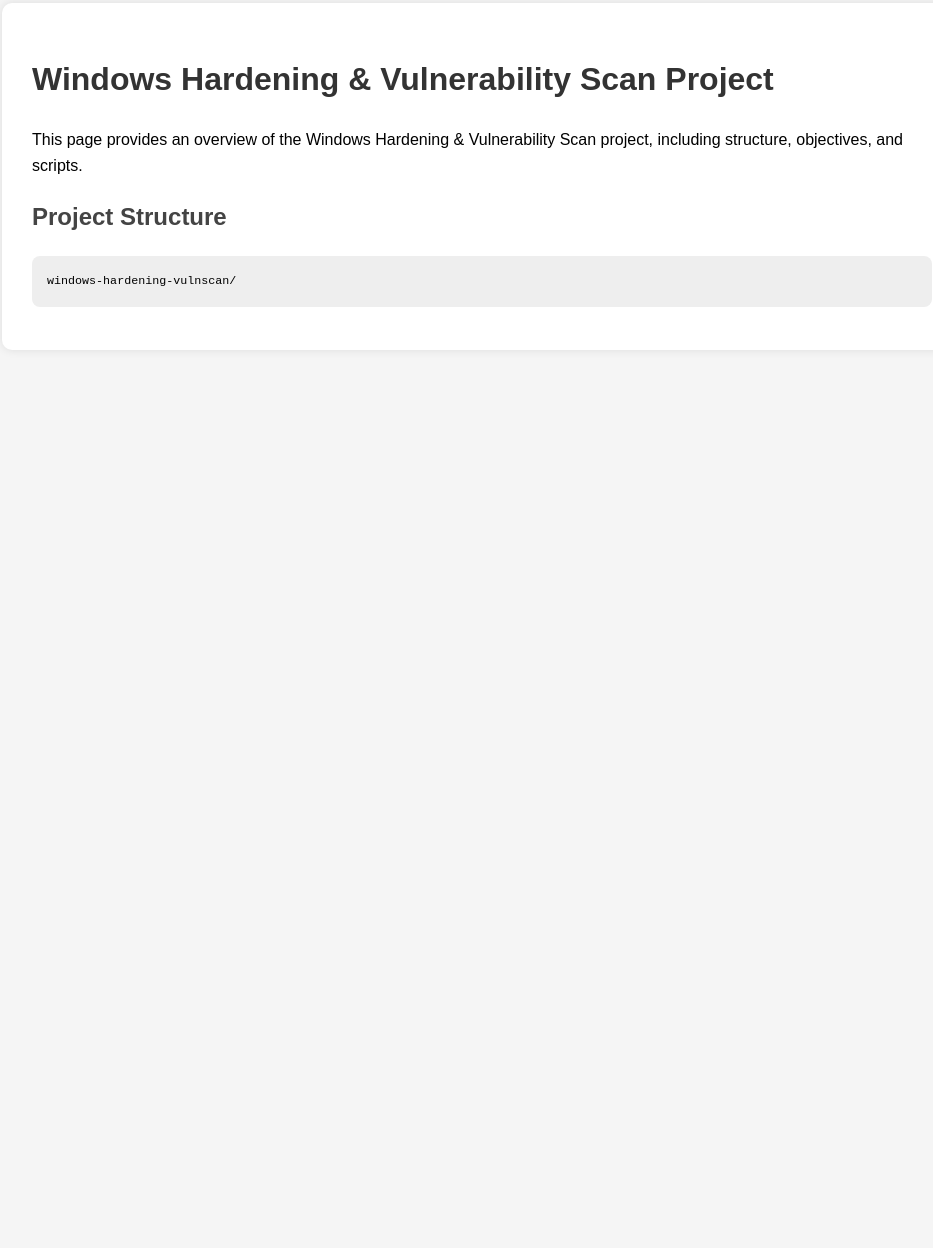
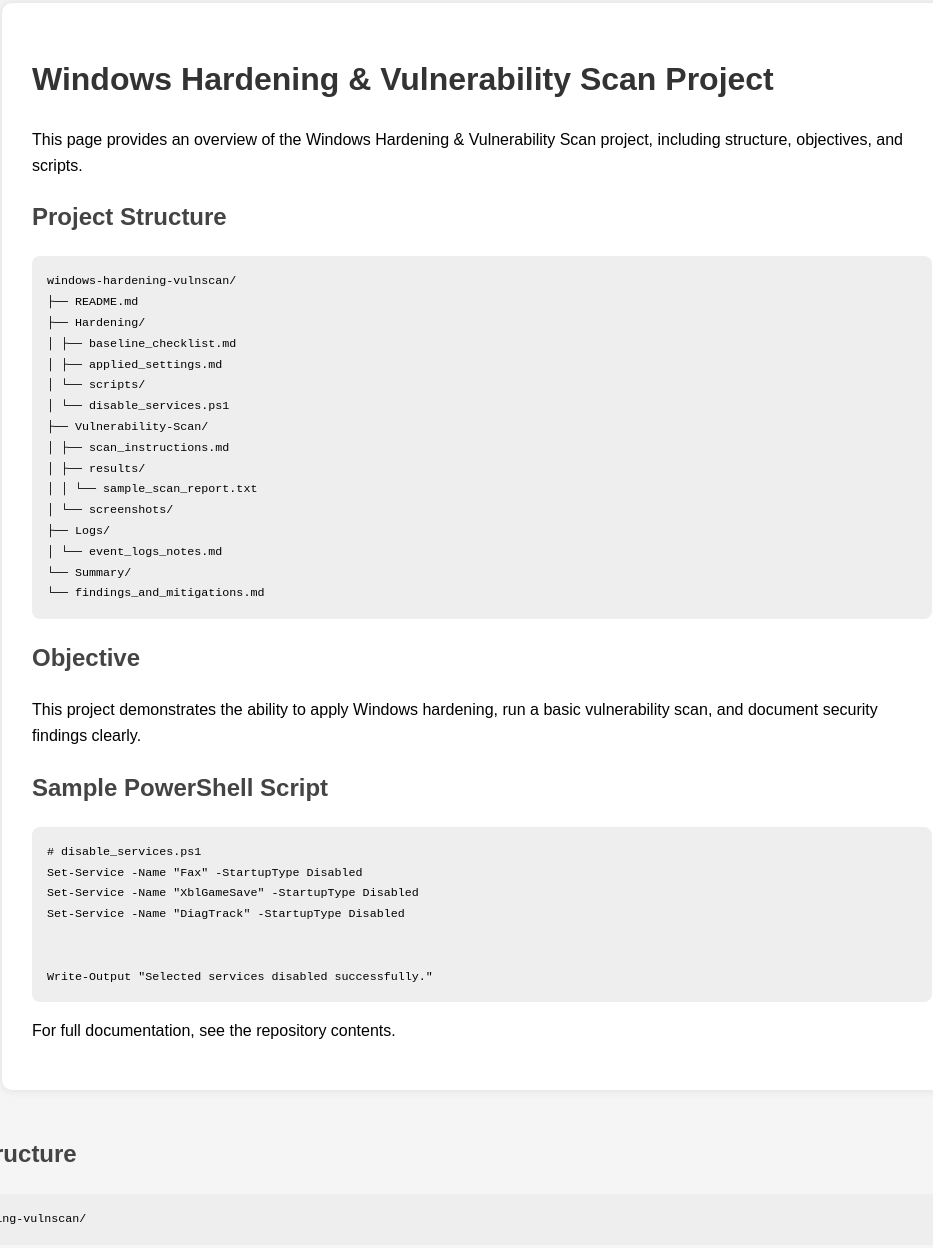
Before and after one commit to briantrommater/windows-hardening-vulnscan, a plain HTML site: page index.html in a window 1280 px wide. Shown: the part 37-1285 px from the top of the page, without its empty margins (158-1091 px from the left). Before the commit the page ends 800 px from the top, so only its background shows below. Drawn offline with Linux system fonts and the light colour scheme.

Commit message:
Update index.html

````diff
--- a/index.html
+++ b/index.html
@@ -44,3 +44,43 @@ font-size: 0.9em;
 
 <h2>Project Structure</h2>
 <pre><code>windows-hardening-vulnscan/
+├── README.md
+├── Hardening/
+│ ├── baseline_checklist.md
+│ ├── applied_settings.md
+│ └── scripts/
+│ └── disable_services.ps1
+├── Vulnerability-Scan/
+│ ├── scan_instructions.md
+│ ├── results/
+│ │ └── sample_scan_report.txt
+│ └── screenshots/
+├── Logs/
+│ └── event_logs_notes.md
+└── Summary/
+└── findings_and_mitigations.md
+</code></pre>
+
+
+<h2>Objective</h2>
+<p>This project demonstrates the ability to apply Windows hardening, run a basic vulnerability scan, and document security findings clearly.</p>
+
+
+<h2>Sample PowerShell Script</h2>
+<pre><code># disable_services.ps1
+Set-Service -Name "Fax" -StartupType Disabled
+Set-Service -Name "XblGameSave" -StartupType Disabled
+Set-Service -Name "DiagTrack" -StartupType Disabled
+
+
+Write-Output "Selected services disabled successfully."</code></pre>
+
+
+<p>For full documentation, see the repository contents.</p>
+</div>
+</body>
+</html>
+```
+
+<h2>Project Structure</h2>
+<pre><code>windows-hardening-vulnscan/
````
